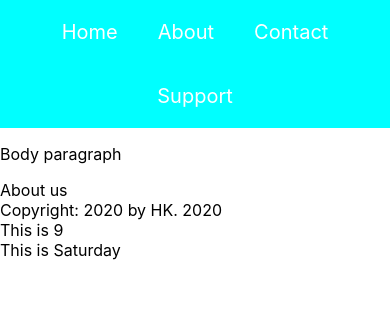
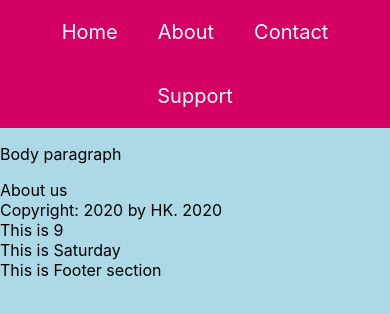
Before and after one commit to hkhual/Shalom_Zomi, a React (Create React App) app: page / in a window 390 px wide. Shown: the top 314 px of the page. Built offline with nearby package versions, Linux system fonts and the light colour scheme.

Commit message:
updated header color

```diff
--- a/src/App.css
+++ b/src/App.css
@@ -9,7 +9,7 @@ body {
 }
 
 .header-link {
-  background-color: aqua;
+  background-color: rgb(79, 122, 241);
 }
 
 .header-link > a {
@@ -29,3 +29,20 @@ body {
   height: 50px;
   margin-top: -50px;
 }
+
+@media only screen and (max-width: 600px){
+    body{
+      background-color: lightblue;
+    }
+
+
+
+  .header-link {
+    background-color: rgb(212, 0, 99);
+
+  }
+
+  .header-link{
+
+  }
+}
--- a/src/components/Footer.js
+++ b/src/components/Footer.js
@@ -46,6 +46,7 @@ const Footer = () =>{
       <div>Copyright: 2020 by HK. {year}</div>
       <div>This is {month +1 }</div>
       <div>This is {today}</div>
+      <div>This is Footer section</div>
 
     </div>
   );
```
Also changed, not shown: public/index.html (+0 -7 lines).
